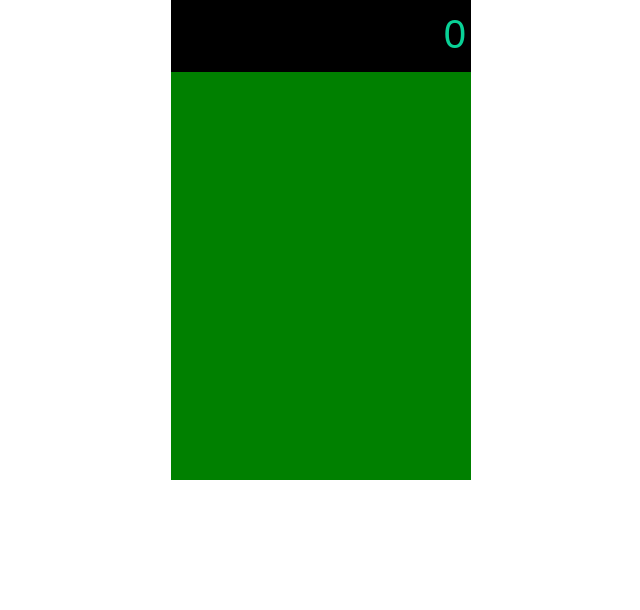
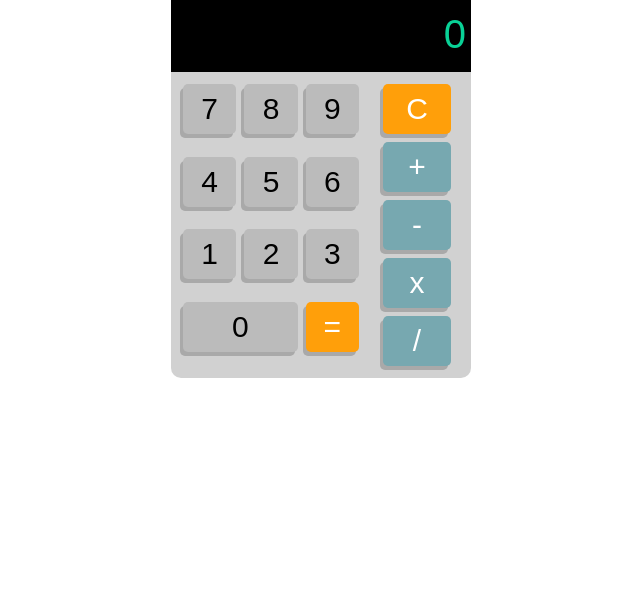
Before and after one commit to Denis-Turbatu/htmlcss-simple-calculator, a plain HTML site: page index.html in a window 1280 px wide. Shown: the part 190-800 px from the top of the page, without its empty margins (319-959 px from the left). Drawn offline with Linux system fonts and the light colour scheme; a web font is replaced by a local one.

Commit message:
feat: bottom-section with styles and final fix of indentation

```diff
--- a/css/style.css
+++ b/css/style.css
@@ -7,7 +7,7 @@
 }
 
 img{
-    width: 100%;
+    max-width: 100%;
 }
 
 /* COMMON */
@@ -18,9 +18,6 @@ body{
  .container{
     width: 300px;
     margin: 70px auto 10px;
-    background-color: green;
-    /* debug */
-    height: 600px;
 }
 
 
@@ -47,7 +44,61 @@ body{
     font-size: 40px;
     display: inline-block;
     padding: 15px 5px;
-
 }
 
 /* BODY-SECTION */
+
+.bottom-sect-calc{
+    width: 100%;
+    display: flex;
+    background-color: #D1D1D1;
+    border-radius: 0 0 10px 10px;
+}
+
+.number-sect, .sign-sect {
+    padding: 8px;
+}
+
+.number-sect{
+    display: flex;
+    flex-wrap: wrap;
+    width: calc(100% / 3 * 2);
+}
+
+.sign-sect {
+    display: flex;
+    flex-direction: column;
+    width: calc(100% / 3 - 8px);
+}
+
+.btn-num, .btn-sign {
+    height: 50px;
+    margin: 4px;
+    background-color: #BBBBBB;
+    border-radius: 5px;
+    border-style: none;
+    box-shadow: -3px 4px 0px darkgray;
+    font-family: 'Seven Segment', sans-serif;
+    font-size: 30px;
+}
+
+.btn-num{
+    width: calc(100% / 3 - 8px);
+}
+
+.btn-sign{
+    width: calc(100% - 8px);
+    background-color: #77A8B0;
+}
+
+.zero{
+    width: calc(100% / 3 * 2 - 8px);
+}
+
+.eval, .clear {
+    background-color: #FF9F0A;
+}
+
+.eval, .btn-sign {
+    color: #fff;
+}
--- a/index.html
+++ b/index.html
@@ -3,7 +3,9 @@
   <head>
     <meta charset="UTF-8">
     <meta name="viewport" content="width=device-width, initial-scale=1.0">
-    <link href="https://fonts.cdnfonts.com/css/seven-segment" rel="stylesheet">
+    <link
+      href="https://fonts.cdnfonts.com/css/seven-segment"
+      rel="stylesheet">
     <link rel="stylesheet" href="./css/style.css">
     <title>Calcolatrice</title>
   </head>
@@ -21,6 +23,33 @@
         <span class="number-text">0</span>
       </div>
       <!-- /DISPLAY -->
+
+      <!-- BOTTOM-PART-CALC -->
+      <div class="bottom-sect-calc">
+        <!-- NUMBER-SECTION -->
+        <div class="number-sect">
+          <button class="btn-num">7</button>
+          <button class="btn-num">8</button>
+          <button class="btn-num">9</button>
+          <button class="btn-num">4</button>
+          <button class="btn-num">5</button>
+          <button class="btn-num">6</button>
+          <button class="btn-num">1</button>
+          <button class="btn-num">2</button>
+          <button class="btn-num">3</button>
+          <button class="btn-num zero">0</button>
+          <button class="btn-num eval">=</button>
+        </div>
+        <!-- SIGN-SECTION -->
+        <div class="sign-sect">
+          <button class="btn-sign clear">C</button>
+          <button class="btn-sign">+</button>
+          <button class="btn-sign">-</button>
+          <button class="btn-sign">x</button>
+          <button class="btn-sign">/</button>
+        </div>
+      </div>
+      <!-- BOTTOM-PART-CALC -->
     </div>
     <!-- /CONTAINER-CALCOLATRICE -->
   </body>
```
Lines whose indentation alone changed are shown as unchanged.
